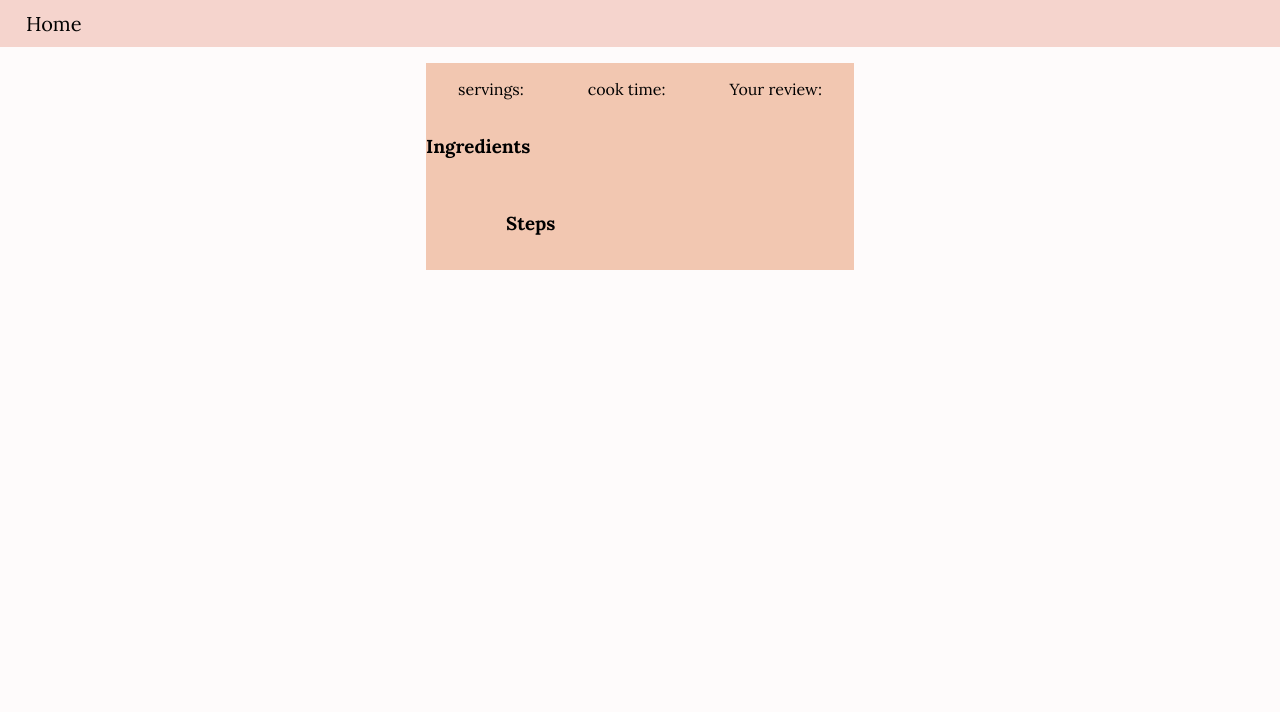
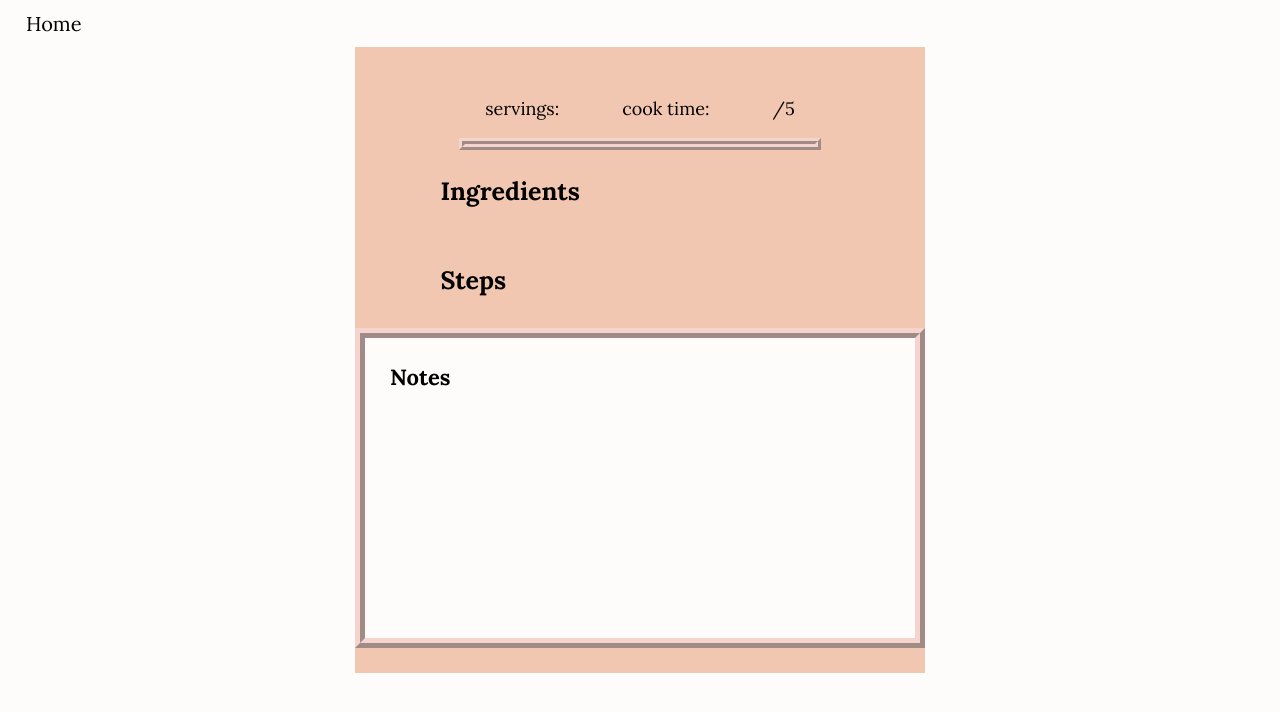
Before and after one commit to sydcarpe/RecipeBook, a PHP site: page /viewRecipe.php in a window 1280 px wide. Shown: the top 712 px of the page. Run offline with PHP 8.4, Linux system fonts and the light colour scheme; data comes from the database, SQL or seed files in the repository; data that the repository does not hold is empty.

Commit message:
working on recipe page css

```diff
--- a/css/recipe.css
+++ b/css/recipe.css
@@ -14,7 +14,6 @@
 }
 
 .navBar {
-    background-color: var(--offPink);
     display: flex;
     flex-direction: row;
     color: var(--charcole);
@@ -31,7 +30,7 @@
     }
 
     .navBar button:hover{
-        color: var(--greenie);
+        color: var(--dustyRose);
     }
 
 
@@ -43,7 +42,8 @@
 }
 
 .recipeContainer{
-    margin:1.0em;
+    margin:0;
+    margin-bottom: 1.0em;
     max-width: 80.0em;
     background-color:var(--orangie);
     display:flex;
@@ -52,12 +52,17 @@
 
     .recipeContainer h1 {
         text-align: center;
-        margin:0;
+        margin:.5em;
     }
 
-    .recipeContainer img{
+    .recipeContainer img {
         width: 350px;
-        align-self:center;
+        align-self: center;
+        border: ridge .40em var(--offPink);
+    }
+
+    .recipeContainer h3{
+        align-self:flex-start;
     }
 
 .recipeInfo {
@@ -68,6 +73,75 @@
 }
 
     .recipeInfo p {
-        padding: 0 1.0em;
+        padding: 0 .75em;
         margin:1.0em ;
+        font-size: 18px;
     }
+
+.IngredientsSection{
+    margin:0;
+    padding:0;
+    display:flex;
+    flex-direction:column;
+    flex-wrap: wrap;
+}
+
+    .IngredientsSection h3 {
+        margin: 1.0em 0 0 15%;
+        font-size: 25px;
+    }
+    .IngredientsSection li {
+        margin-top: 0;
+        margin-left: 15%;
+        font-size: 20px;
+    }
+
+
+.stepsContainer {
+    margin: 0;
+    padding: 0;
+    display: flex;
+    flex-direction: column;
+    flex-wrap: wrap;
+}
+
+    .stepsContainer h3 {
+        margin: 1.0em 0 0 15%;
+        font-size: 25px;
+    }
+
+    .stepsContainer ol{
+        max-width: 80%;
+        align-self:center;
+        margin:0;
+        padding-bottom: 2.0em;
+    }
+
+    .stepsContainer li {
+        padding: 1.0em;
+        margin: 1.0em;
+        font-size:20px;
+    }
+
+/*Notes section*/
+.notesSection {
+    padding:1.0em;
+    font-size: 25px;
+    background-color: var(--eggshell);
+    width: 20.0em;
+    min-height: 10.0em;
+    margin-bottom: 1.0em;
+    align-self:center;
+    border: ridge .40em var(--offPink);
+}
+
+    .notesSection h3{
+        margin:0;
+        font-size: 22px;
+    }
+
+    .notesSection p {
+        margin: 0;
+        font-size: 18px;
+        margin-top: .5em;
+    }
--- a/viewRecipe.php
+++ b/viewRecipe.php
@@ -102,7 +102,7 @@
 					echo "<div class='recipeInfo'>";
 						echo "<p> servings: " . $servings . "</p>";
 						echo "<p> cook time: " . $cookTime . "</p>";
-						echo "<p> Your review: " . $recipeReview . "</p>";
+						echo "<p>" . $recipeReview . "/5 </p>";
 					echo "</div>";
 
 					//showing the image
@@ -110,6 +110,8 @@
 				?>
 
 				<!--Ingredients section-->
+
+				<div class='IngredientsSection'>
 					<h3>Ingredients</h3>
 					<ul>
 						<?php
@@ -125,15 +127,17 @@
 										$ingreidentQuantity = $row['quantity'];
 										$measurement = $row['measurement'];
 
-									echo "<li>". $ingreidentTitle . "</li>";
+										echo "<li>". $ingreidentQuantity . " " . $measurement . " " .  $ingreidentTitle . "</li>";
 									}
 								}
 							}
 
 						?>
 					<ul>
+				</div>
 
 				<!--Steps section-->
+				<div class="stepsContainer">
 					<h3>Steps</h3>
 					<ol>
 						<?php
@@ -156,7 +160,19 @@
 
 					</ol>
 				</div>
+
+				<!--Notes section-->
+				<div class='notesSection'>
+					<h3>Notes </h3>
+					<?php echo "<p>" . $recipeNotes . "</p>"; ?>
 				</div>
+
+			</div>
+
+
+		</div>
+
+
 
 	</body>
 
```
Lines whose indentation alone changed are shown as unchanged.
